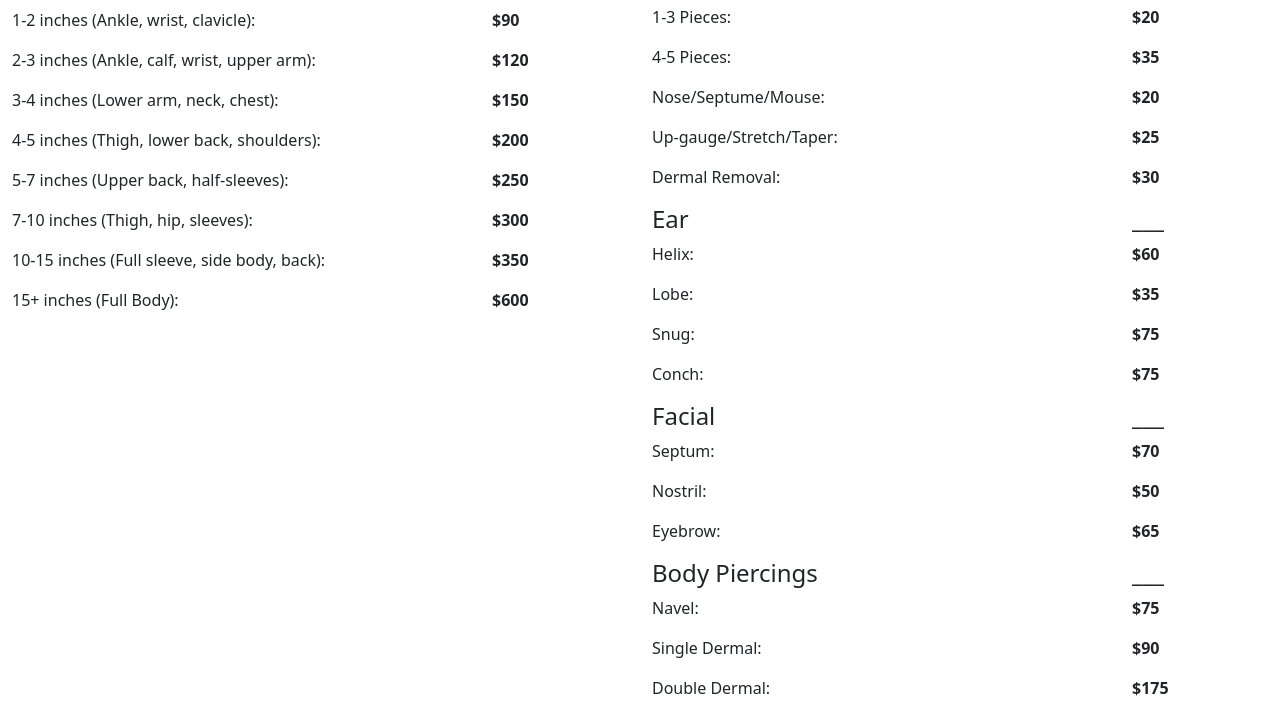
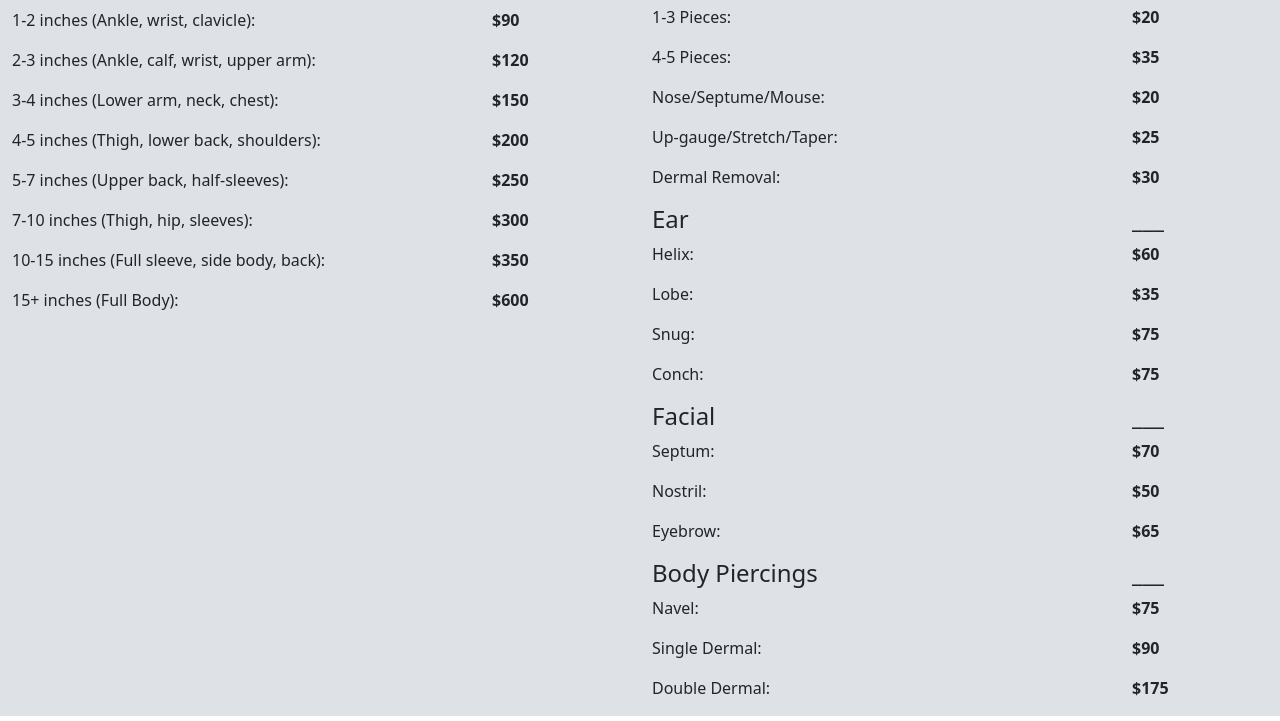
Before and after one commit to AlexanderHawke/UOInks-HTML-Website, a website: page index.html in a window 1280 px wide. Shown: the part 726-1447 px from the top of the page. Drawn offline with nearby package versions, Linux system fonts and the light colour scheme; the site is published under a folder, as on GitHub Pages, so addresses that start at the root find nothing.

Commit message:
Update index.html
Updated relative path in header to be able to access css file.

```diff
--- a/index.html
+++ b/index.html
@@ -4,7 +4,7 @@
     <meta name="viewport" content="width=device-width, initial-scale=1.0">
     <link rel="stylesheet" href="https://cdn.jsdelivr.net/npm/bootstrap-icons@1.5.0/font/bootstrap-icons.css">
     <link href="https://cdn.jsdelivr.net/npm/bootstrap@5.0.2/dist/css/bootstrap.min.css" rel="stylesheet" integrity="sha384-EVSTQN3/azprG1Anm3QDgpJLIm9Nao0Yz1ztcQTwFspd3yD65VohhpuuCOmLASjC" crossorigin="anonymous">
-    <link href="/css/main.min.css" rel="stylesheet">
+    <link href="css/main.min.css" rel="stylesheet">
     <title>SEG 3125 Project 1</title>
 </head>
 <body>
```
